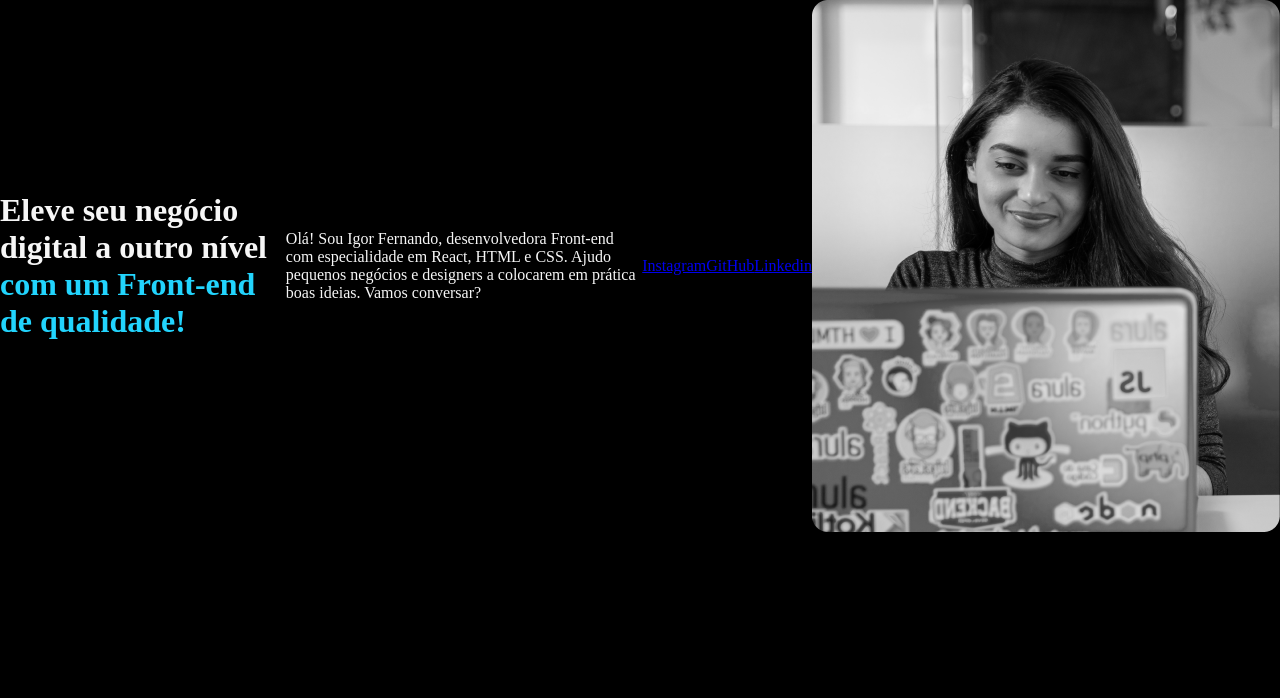
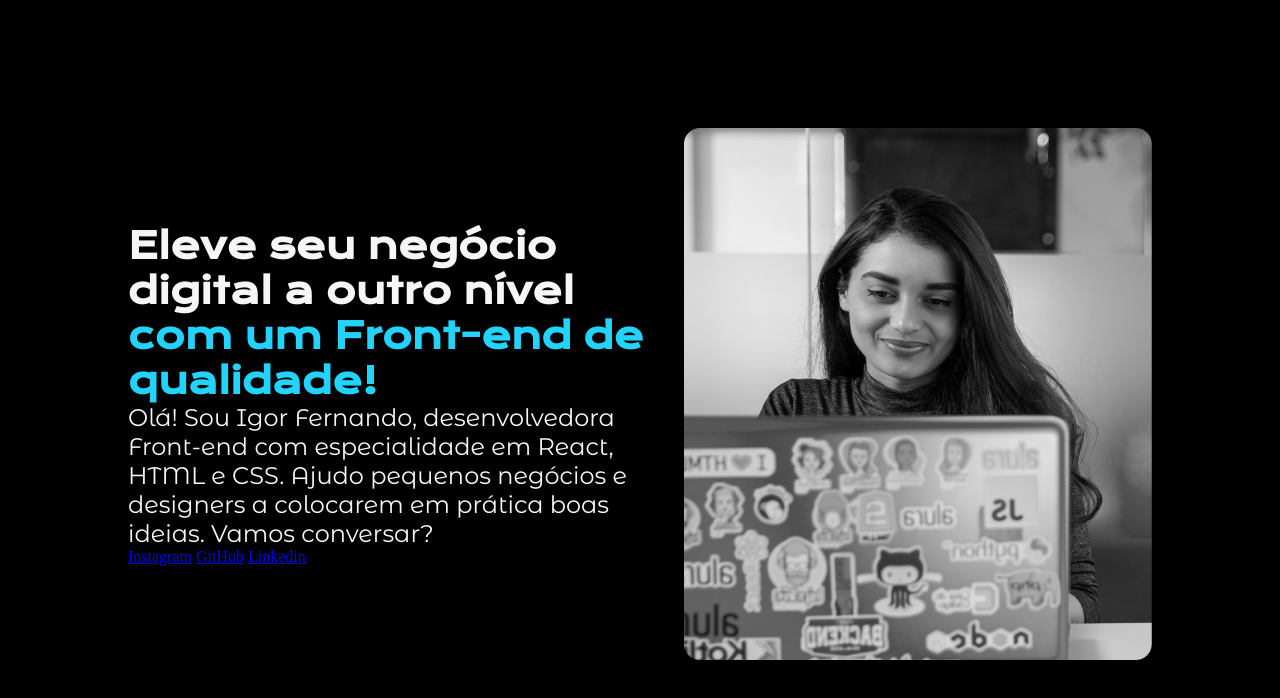
Before and after one commit to igorfcfs/CursoAlura-HTMLECSS-ClassesPosicionamentoEFlexbox, a plain HTML site: page index.html in a window 1280 px wide. Drawn offline with nearby package versions, Linux system fonts and the light colour scheme.

Commit message:
Estilos de texto e fontes

```diff
--- a/index.html
+++ b/index.html
@@ -11,13 +11,15 @@
 <body>
     <header></header>
     <main class="apresentacao">
-        <h1>Eleve seu negócio digital a outro nível
-            <strong class="titulo-destaque">com um Front-end de qualidade!</strong></h1>
-        <p>Olá! Sou Igor Fernando, desenvolvedora Front-end com especialidade em React, HTML e CSS. Ajudo pequenos         negócios e designers a colocarem em prática boas ideias. Vamos conversar?</p>
+        <section class="apresentacao__conteudo"><!--padrao de nome de classes - <nome_classe_elemento_pai>__<nome_classe_elemento_filho>-->
+            <h1 class="apresentacao__conteudo__titulo">Eleve seu negócio digital a outro nível
+                <strong class="titulo-destaque">com um Front-end de qualidade!</strong></h1>
+            <p class="apresentacao__conteudo__texto">Olá! Sou Igor Fernando, desenvolvedora Front-end com especialidade em React, HTML e CSS. Ajudo pequenos negócios e designers a colocarem em prática boas ideias. Vamos conversar?</p>
 
-        <a href="https://www.instagram.com/igorcasita/">Instagram</a>
-        <a href="https://github.com/igorfcfs/">GitHub</a>
-        <a href="https://www.linkedin.com/in/igor-fernando-silva-496076216/">Linkedin</a>
+            <a href="https://www.instagram.com/igorcasita/">Instagram</a>
+            <a href="https://github.com/igorfcfs/">GitHub</a>
+            <a href="https://www.linkedin.com/in/igor-fernando-silva-496076216/">Linkedin</a>
+        </section>
 
         <img src="imagem.png" alt="Foto da Joana Santos programando">
     </main>
--- a/style.css
+++ b/style.css
@@ -1,3 +1,5 @@
+@import url('https://fonts.googleapis.com/css2?family=Krona+One&family=Montserrat+Alternates&display=swap');
+
 * { /*reset css*/
     margin: 0;
     padding: 0;
@@ -12,7 +14,22 @@ body {
     color: #22D4FD;
 }
 .apresentacao {
+    margin: 10%;
     display: flex;
     flex-direction: row;/*padrao*/
     align-items: center;
+    justify-content: space-between;
 }
+.apresentacao__conteudo {
+    width: 615px;
+}
+
+.apresentacao__conteudo__titulo {
+    font-size: 36px;
+    font-family: 'Krona One', sans-serif;
+}
+
+.apresentacao__conteudo__texto {
+    font-size: 24px;
+    font-family: 'Montserrat Alternates', sans-serif;
+}
```
